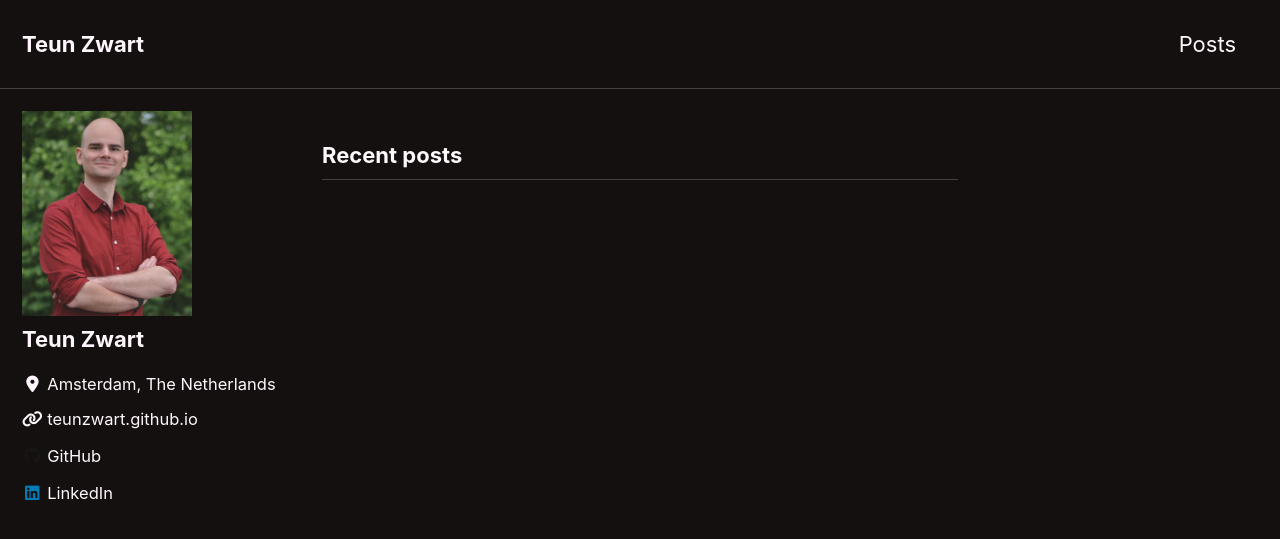
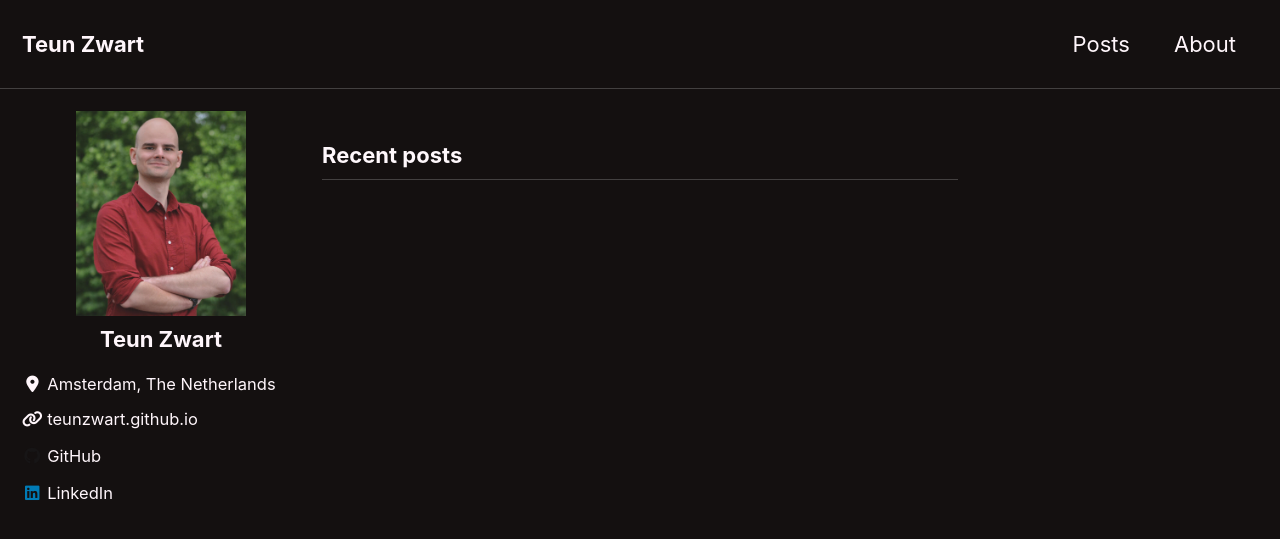
Before and after one commit to teunzwart/teunzwart.github.io, a Jekyll site: the page built from index.html, in a window 1280 px wide and 900 px high. Shown: the top 539 px of the window. Built offline with Jekyll 4.4.1, drawn with Linux system fonts in a browser that asks for light colours; cached includes are drawn as plain includes; nearby versions of some CDN libraries; the list of posts is cut into pages by our own code.

Commit message:
Fix layout on mobile

```diff
--- a/_config.yml
+++ b/_config.yml
@@ -113,9 +113,6 @@
 # Site Footer
 footer:
   links:
-    - label: "teunzwart.github.io"
-      icon: "fas fa-fw fa-link"
-      url: "https://teunzwart.github.io"
     - label: "GitHub"
       icon: "fab fa-fw fa-github"
       url: "https://github.com/teunzwart"
--- a/_data/navigation.yml
+++ b/_data/navigation.yml
@@ -1,6 +1,6 @@
 # main links
 main:
-  # - title: "About"
-  #   url: /about/
   - title: "Posts"
     url: /posts/
+  - title: "About"
+    url: /about/
--- a/_sass/minimal-mistakes/_sidebar.scss
+++ b/_sass/minimal-mistakes/_sidebar.scss
@@ -109,7 +109,7 @@
    ========================================================================== */
 
 .author__avatar {
-  display: table-cell;
+  display: none;
   vertical-align: top;
   width: 36px;
   height: 36px;
@@ -121,13 +121,10 @@
   }
 
   img {
+    min-width: 100px;
     max-width: 170px;
-    // border-radius: 50%;
-
-    // @include breakpoint($large) {
-    //   padding: 5px;
-    //   border: 1px solid $border-color;
-    // }
+    margin: auto;
+    display: block;
   }
 }
 
@@ -152,9 +149,12 @@
 }
 
 .author__name {
+  display: none;
   margin: 0;
+  text-align: center;
 
   @include breakpoint($large) {
+    display: block;
     margin-top: 10px;
     margin-bottom: 10px;
   }
@@ -175,7 +175,7 @@
 
 .author__urls-wrapper {
   position: relative;
-  display: table-cell;
+  display: none;
   vertical-align: middle;
   font-family: $sans-serif;
   z-index: 10;
```
Also changed, not shown: _pages/about.md (+1 -3 lines).
